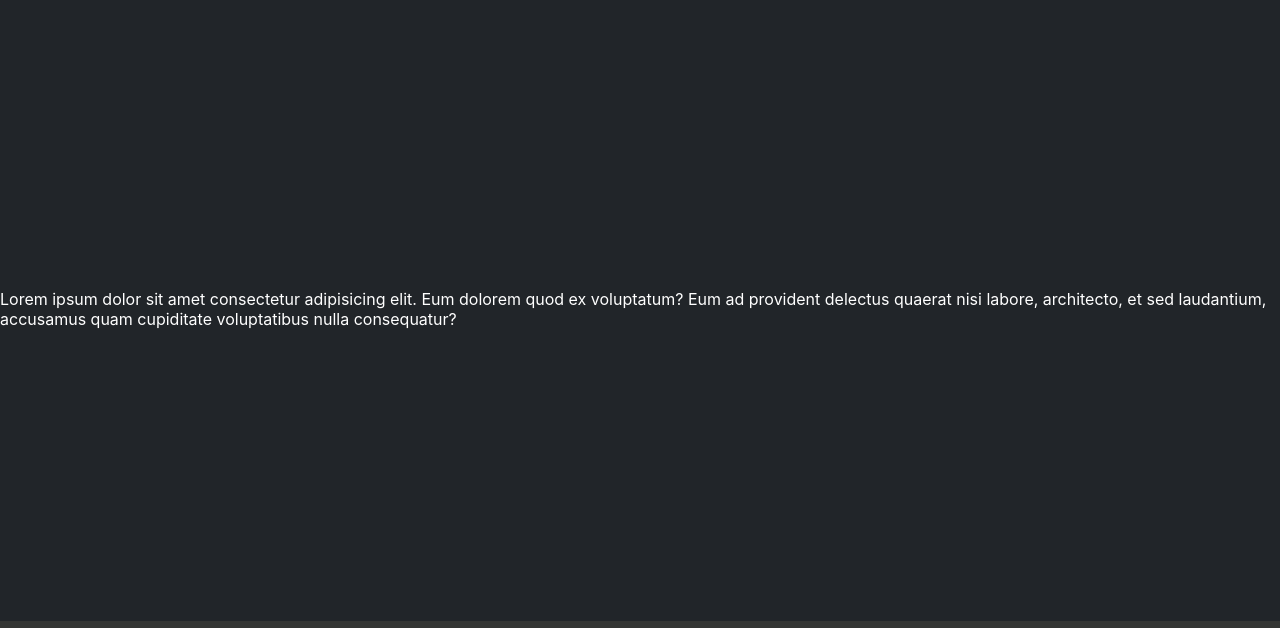
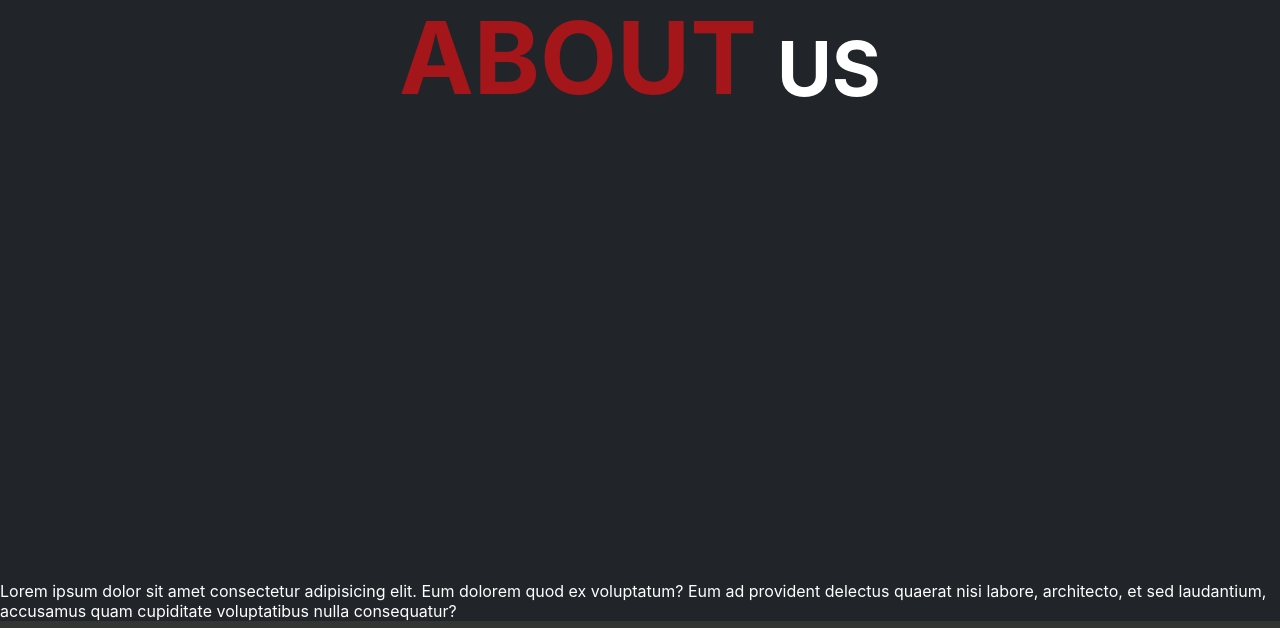
Before and after one commit to CarlosMaurin/DW-SHOW-IT-CARLOS-MAURIN, a plain HTML site: page pages/about_us.html in a window 1280 px wide. Shown: the part 103-731 px from the top of the page. Drawn offline with Linux system fonts and the light colour scheme.

Commit message:
cambios en about us y css

```diff
--- a/css/style.css
+++ b/css/style.css
@@ -301,5 +301,26 @@ body{
 .cuerpo-about{
     display: flex;
     height: 78vh;
-    align-items: center;
+    flex-direction: column;
+    justify-content: space-between;
 }
+
+.cuerpo-about__title{
+    display: flex;
+    justify-content: center;
+
+}
+
+.cuerpo-about__title__about{
+    color: #A4161A;
+    font-size: 100px;
+    margin-right: 10px;
+
+}
+
+.cuerpo-about__title__us{
+    font-size: 75px;
+    padding-top: 26px;
+    margin-left: 10px;
+
+}
--- a/pages/about_us.html
+++ b/pages/about_us.html
@@ -34,10 +34,16 @@
     </header>
 
     <main>
-        <div class="cuerpo-about">
+        <section class="cuerpo-about">
+            <div class="cuerpo-about__title">
+                <h2 class="cuerpo-about__title__about">ABOUT</h2>
+                <h2 class="cuerpo-about__title__us">US</h2>
+            </div>
+            <div class="cuerpo-about__descripcion">
             <!--En esta parte se colocara una descripcion e historia de los integrantes de la empresa-->
             Lorem ipsum dolor sit amet consectetur adipisicing elit. Eum dolorem quod ex voluptatum? Eum ad provident delectus quaerat nisi labore, architecto, et sed laudantium, accusamus quam cupiditate voluptatibus nulla consequatur?
-        </div>
+            </div>
+        </section>
     </main>
     <footer class="pie">
         <div class="pie__instagram">
```
